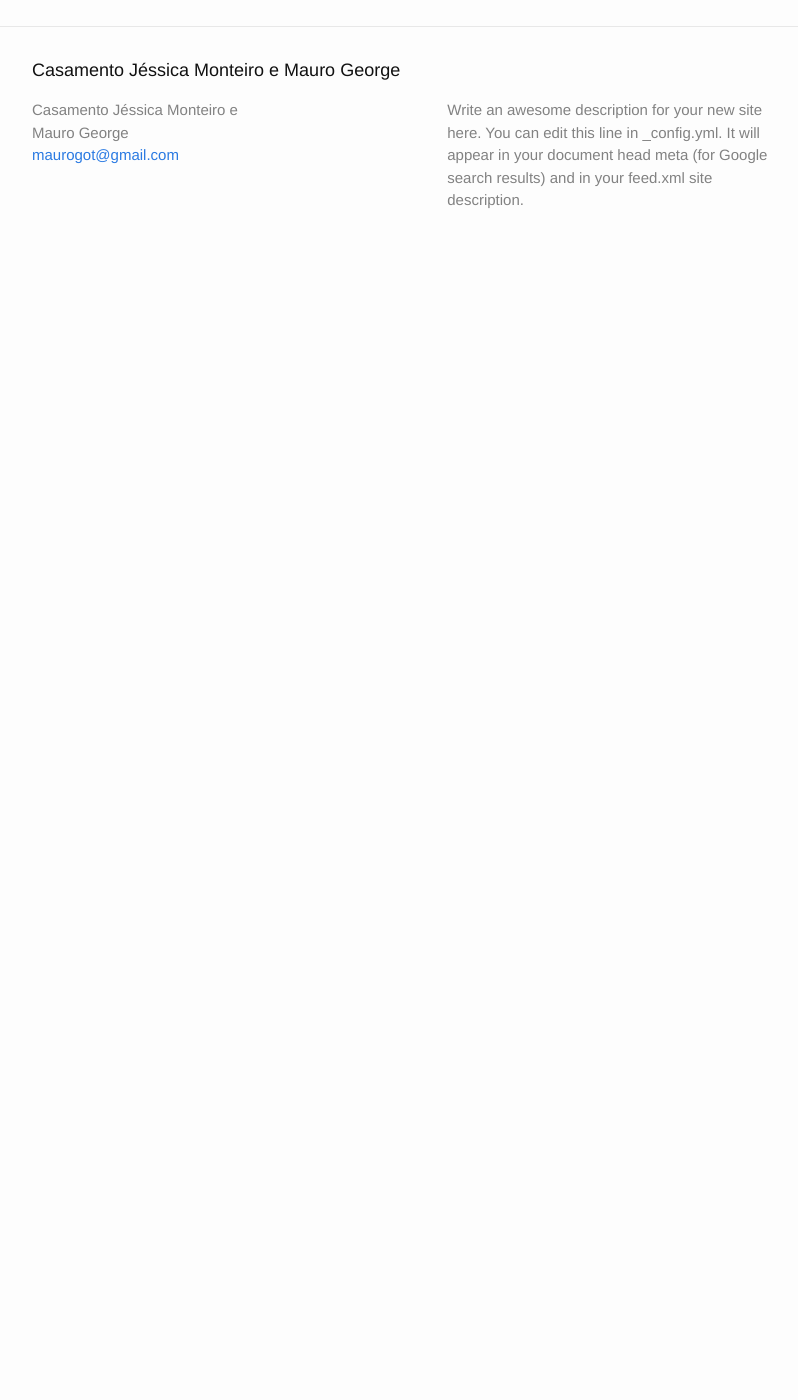
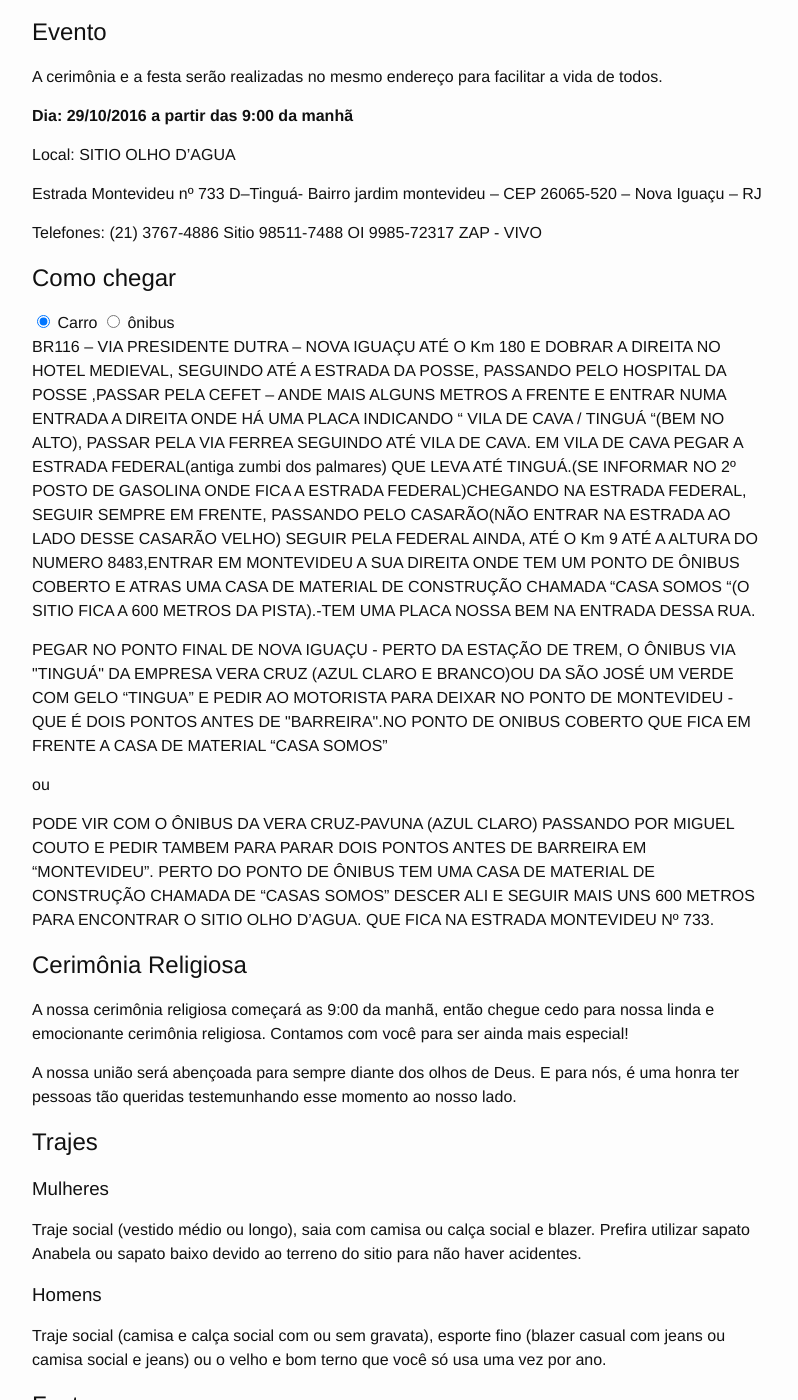
Before and after one commit to maurogeorge/casamento, a Jekyll site: the page built from index.html, in a window 1280 px wide and 1400 px high, scrolled down 270 px. Shown: the whole window, without its empty margins (238-1036 px from the left). Built offline with Jekyll 4.4.1, drawn with Linux system fonts in a browser that asks for light colours; before the commit the page ends 900 px from its top, so only the background shows below that; some of the changed text lies outside the part shown.

Commit message:
Define html structure

```diff
--- a/index.html
+++ b/index.html
@@ -2,22 +2,116 @@
 layout: default
 ---
 
-<div class="home">
+<header>
+  <h2>Casamento</h2>
+  <h1>Jéssica e Mauro</h1>
+  <p>Estamos iniciando uma nova fase de nossas vidas e queremos comemorar com todos vocês.</p>
+  <p class='wedding-date'>29/10/2016</p>
+</header>
 
-  <h1 class="page-heading">Posts</h1>
+<section id='event'>
+  <h1>Evento</h1>
+  <p>A cerimônia e a festa serão realizadas no mesmo endereço para facilitar a vida de todos.</p>
 
-  <ul class="post-list">
-    {% for post in site.posts %}
-      <li>
-        <span class="post-meta">{{ post.date | date: "%b %-d, %Y" }}</span>
+  <p><strong>Dia: 29/10/2016 a partir das 9:00 da manhã</strong></p>
 
-        <h2>
-          <a class="post-link" href="{{ post.url | prepend: site.baseurl }}">{{ post.title }}</a>
-        </h2>
-      </li>
-    {% endfor %}
+  <p>Local: SITIO OLHO D’AGUA</p>
+
+  <p>Estrada Montevideu nº 733 D–Tinguá- Bairro jardim montevideu – CEP 26065-520 – Nova Iguaçu – RJ</p>
+
+  <p>Telefones: (21) 3767-4886 Sitio 98511-7488 OI 9985-72317 ZAP - VIVO</p>
+
+  <!-- Google Maps -->
+
+  <h1>Como chegar</h1>
+
+  <div class="tabs">
+    <input type="radio" name="tabs" id="tab1" checked >
+    <label for="tab1">
+        <i class="fa fa-html5"></i><span>Carro</span>
+    </label>
+
+    <input type="radio" name="tabs" id="tab2">
+    <label for="tab2">
+        <i class="fa fa-css3"></i><span>ônibus</span>
+    </label>
+
+    <div id="tab-content1" class="tab-content">
+        <p>BR116 – VIA PRESIDENTE DUTRA – NOVA IGUAÇU ATÉ O Km 180 E DOBRAR A DIREITA NO HOTEL MEDIEVAL, SEGUINDO ATÉ A ESTRADA DA POSSE, PASSANDO PELO HOSPITAL DA POSSE ,PASSAR PELA CEFET – ANDE MAIS ALGUNS METROS A FRENTE E ENTRAR NUMA ENTRADA A DIREITA ONDE HÁ UMA PLACA INDICANDO “ VILA DE CAVA / TINGUÁ “(BEM NO ALTO), PASSAR PELA VIA FERREA SEGUINDO ATÉ VILA DE CAVA. EM VILA DE CAVA PEGAR A ESTRADA FEDERAL(antiga zumbi dos palmares) QUE LEVA ATÉ TINGUÁ.(SE INFORMAR NO 2º POSTO DE GASOLINA ONDE FICA A ESTRADA FEDERAL)CHEGANDO NA ESTRADA FEDERAL, SEGUIR SEMPRE EM FRENTE, PASSANDO PELO CASARÃO(NÃO ENTRAR NA ESTRADA AO LADO DESSE CASARÃO VELHO) SEGUIR PELA FEDERAL AINDA, ATÉ O Km 9 ATÉ A ALTURA DO NUMERO 8483,ENTRAR EM MONTEVIDEU A SUA DIREITA ONDE TEM UM PONTO DE ÔNIBUS COBERTO E ATRAS UMA CASA DE MATERIAL DE CONSTRUÇÃO CHAMADA “CASA SOMOS “(O SITIO FICA A 600 METROS DA PISTA).-TEM UMA PLACA NOSSA BEM NA ENTRADA DESSA RUA.</p>
+    </div> <!-- #tab-content1 -->
+    <div id="tab-content2" class="tab-content">
+        <p>PEGAR NO PONTO FINAL DE NOVA IGUAÇU - PERTO DA ESTAÇÃO DE TREM, O ÔNIBUS VIA "TINGUÁ" DA EMPRESA VERA CRUZ (AZUL CLARO E BRANCO)OU DA SÃO JOSÉ UM VERDE COM GELO “TINGUA” E PEDIR AO MOTORISTA PARA DEIXAR NO PONTO DE MONTEVIDEU - QUE É DOIS PONTOS ANTES DE "BARREIRA".NO PONTO DE ONIBUS COBERTO QUE FICA EM FRENTE A CASA DE MATERIAL “CASA SOMOS”</p>
+        <p>ou</p>
+        <p>
+          PODE VIR COM O ÔNIBUS DA VERA CRUZ-PAVUNA (AZUL CLARO) PASSANDO POR MIGUEL COUTO E PEDIR TAMBEM PARA PARAR DOIS PONTOS ANTES DE BARREIRA EM “MONTEVIDEU”.
+
+          PERTO DO PONTO DE ÔNIBUS TEM UMA CASA DE MATERIAL DE CONSTRUÇÃO CHAMADA DE “CASAS SOMOS”
+
+          DESCER ALI E SEGUIR MAIS UNS 600 METROS PARA ENCONTRAR O SITIO OLHO D’AGUA.
+
+          QUE FICA NA ESTRADA MONTEVIDEU Nº 733.
+        </p>
+    </div> <!-- #tab-content2 -->
+  </div>
+</section>
+
+
+<section id='cerimony'>
+  <h1>Cerimônia Religiosa</h1>
+
+  <p>A nossa cerimônia religiosa começará as 9:00 da manhã, então chegue cedo para nossa linda e emocionante cerimônia religiosa. Contamos com você para ser ainda mais especial!</p>
+
+  <p>A nossa união será abençoada para sempre diante dos olhos de Deus. E para nós, é uma honra ter pessoas tão queridas testemunhando esse momento ao nosso lado.</p>
+
+  <h2>Trajes</h2>
+
+  <div class='women'>
+    <h3>Mulheres</h3>
+    <p>Traje social (vestido médio ou longo), saia com camisa ou calça social e blazer. Prefira utilizar sapato Anabela ou sapato baixo devido ao terreno do sitio para não haver acidentes.</p>
+  </div>
+
+  <div class='men'>
+    <h3>Homens</h3>
+    <p>Traje social (camisa e calça social com ou sem gravata), esporte fino (blazer casual com jeans ou camisa social e jeans) ou o velho e bom terno que você só usa uma vez por ano.</p>
+  </div>
+</section>
+
+<section id='party'>
+  <h1>Festa</h1>
+  <p>A festa ocorrerá logo depois da cerimônia e como vai ser tudo no mesmo lugar não precisa se preocupar.</p>
+  <p>A ideia da nossa festa é ser um dia feliz, e para se lembrar em um sitio, junto com os amigos e familiares.</p>
+
+  <h3>Piscina</h3>
+  <p>Teremos 3 piscinas que estarão disponíveis para todos os convidados na hora da festa. Não esqueça de trazer o tipo de roupa correta para poder tomar um banho na piscina.</p>
+
+  <ul>
+    <li>SHORTS SÓ TACTEL, LYCRA ou MALHA</li>
+    <li>NÃO PODE ENTRAR NA PISCINA COM SHORT DE BRIM OU JEANS</li>
+    <li>é proibido entrar de roupa na piscina (camisetas, short jeans,bermudas de algodão, etc...) SHORTS SÓ TACTEL, LYCRA ou MALHA.</li>
+    <li>é proibido o uso de bronzeadores na piscina.</li>
+    <li>é proibido levar garrafas, copos e pratos de vidro para piscina.</li>
+    <li>é obrigatório passar pelo chuveiro antes de entrar na piscina.</li>
+    <li>é proibido levar comida para as bordas da piscina.</li>
+    <li>evite brincadeiras de jogar os colegas de roupas dentro da piscina</li>
   </ul>
 
-  <p class="rss-subscribe">subscribe <a href="{{ "/feed.xml" | prepend: site.baseurl }}">via RSS</a></p>
+  <h3>Lago</h3>
+  <p>O lago é apenas para ser apreciado e tirar fotos. Então nada de pular no lago.</p>
+</section>
 
-</div>
+<section id='gifts'>
+  <h1>Lista de presentes</h1>
+  <p>Caso deseje nos presentear pode escolher alguns dos poderes abaixo que deseja dar para os noivos nesta sua nova aventura.</p>
+
+  <p>Ao clicar sobre um dos itens será levado para o PagSeguro para realizar o pagamento do item que receberemos.</p>
+
+  <h1>Informações</h1>
+  <ul>
+    <li>O pagamento pode ser realizado utilizando cartão de crédito, cartão de débito e boleto;</li>
+    <li>O pagamento será realizado no PagSeguro que é uma empresa do UOL que possui um ambiente seguro para ser realizado o pagamento;</li>
+    <li>Ao escolher algum dos poderes que deseja nos dar, na realidade, estará depositando um valor em nossas contas;</li>
+    <li>Colocamos poderes com valores variados, isso para facilitar a sua escolha e você não ficar de fora, assim nos presenteando de acordo com suas condições;</li>
+    <li>Caso queira comprar mais de um poder para nós, basta realizar uma compra para cada poder;</li>
+    <li>Muito obrigado desde já!</li>
+  </ul>
+</section>
```
